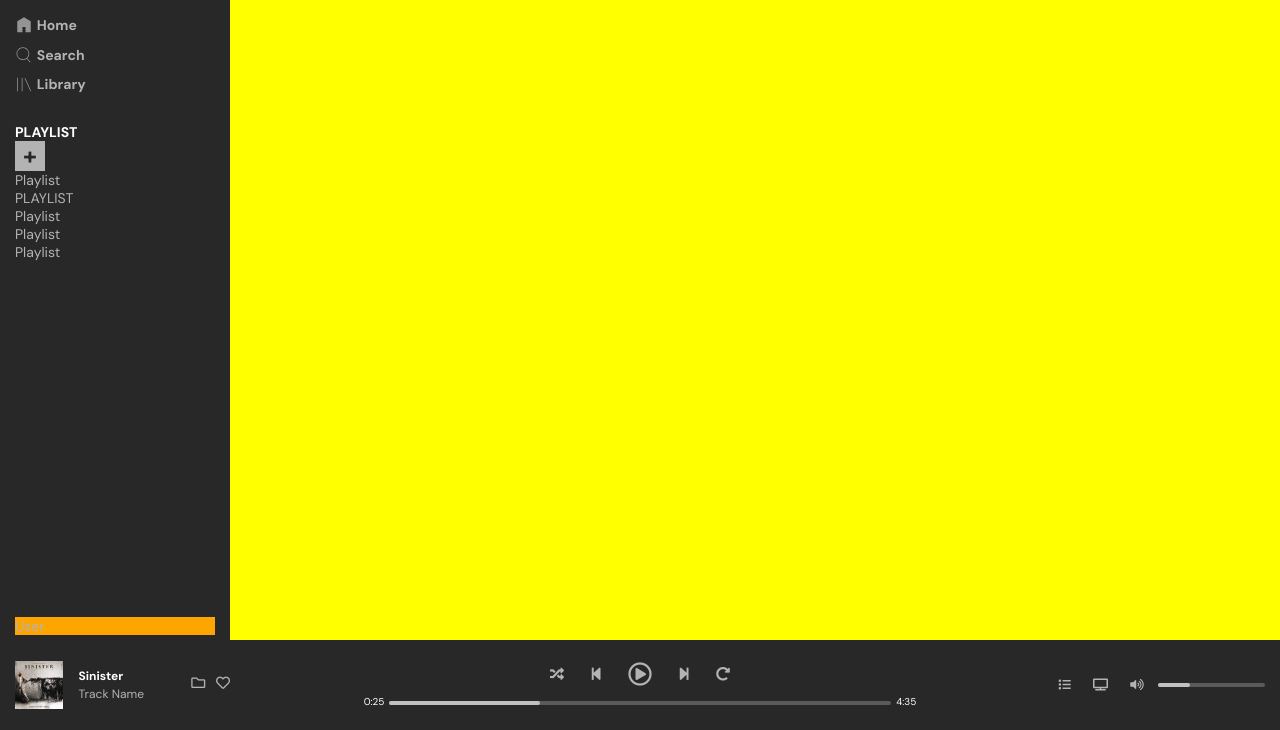
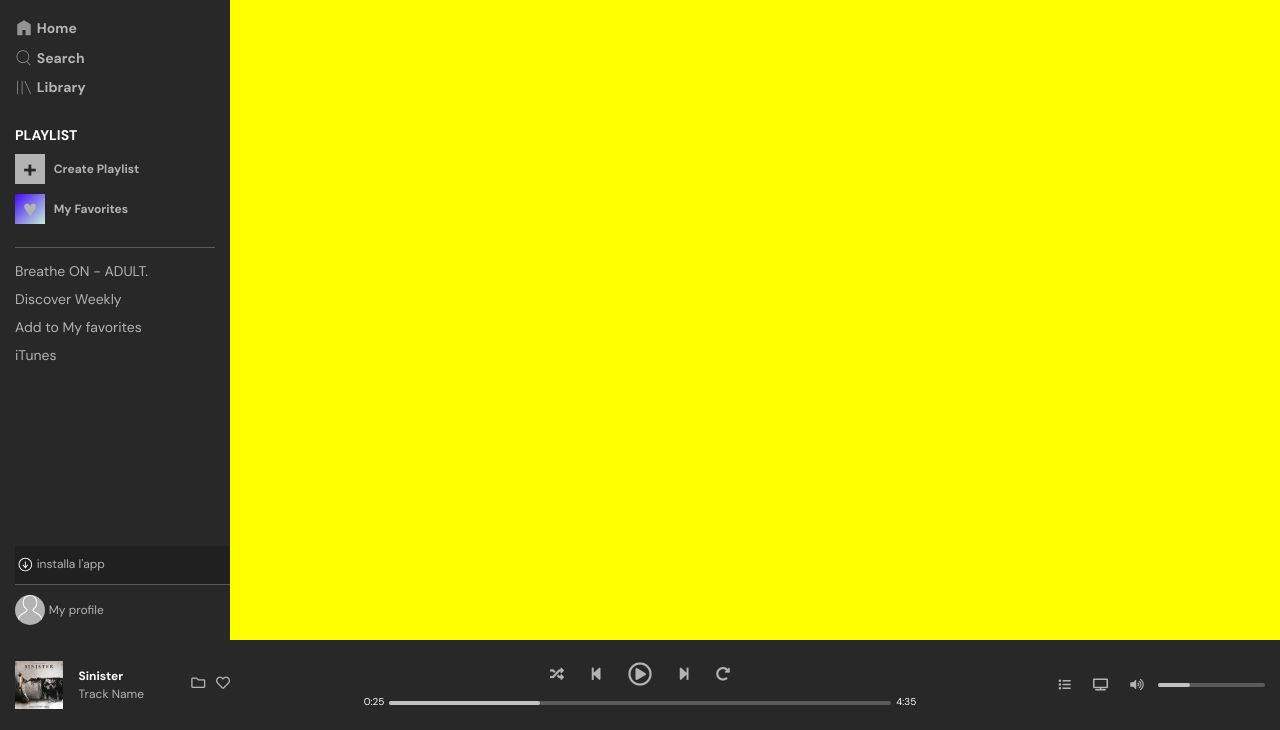
Before and after one commit to malimbo88/html-css-spotifyweb, a plain HTML site: page index.html in a window 1280 px wide. Shown: the part 70-800 px from the top of the page. Drawn offline with Linux system fonts and the light colour scheme.

Commit message:
Giovedí fine

```diff
--- a/css/style.css
+++ b/css/style.css
@@ -16,6 +16,14 @@ a {
   color: inherit;
 }
 
+hr {
+  display: block;
+  padding: 0px;
+  margin: 0px;
+  border-style: none;
+  border-width: 0px;
+}
+
 /* GENERAL */
 body {
   font-family: 'DM Sans', sans-serif;
@@ -24,7 +32,7 @@ body {
 .main_wrapper {
   height: 100vh;
   width: 100%;
-  min-width: 500px;
+  overflow: hidden;
 }
 
 .main_wrapper > * {
@@ -45,6 +53,29 @@ body {
 
 .empty > * {
   display: none;
+}
+
+/* scroll Bar */
+/* width */
+::-webkit-scrollbar {
+  width: 15px;
+}
+
+/* Track */
+::-webkit-scrollbar-track {
+  background-color: rgba(0, 0, 0, 0.1);
+
+}
+
+/* Handle */
+::-webkit-scrollbar-thumb {
+  background: #505050;
+
+}
+
+/* Handle on hover */
+::-webkit-scrollbar-thumb:hover {
+  background: #b30000;
 }
 
 /** MAIN **/
@@ -111,11 +142,10 @@ nav.nav_macro_area {
 
 nav.nav_macro_area > .container_flex {
   flex-direction: column;
-  padding: 5px 15px;
+  padding: 5px 0px 5px 15px;
 }
 
 nav.nav_macro_area > .container_flex > * {
-  height: auto;
   flex-shrink: 0;
 }
 
@@ -158,14 +188,90 @@ padding: 30px 0px;
 
 /* playlist */
 .playlist {
-  height: 30%;
+  height: 55%;
   flex-grow: 1;
   overflow-y: auto;
 }
 
+.playlist li {
+  padding-bottom: 10px;
+}
+
+.playlist h3 {
+  padding-bottom: 10px;
+}
+
+.add_playlist > li a > * {
+  display: inline-block;
+  vertical-align: middle;
+  text-transform: capitalize;
+  font-weight: bold;
+  margin-right: 5px;
+}
+
+.add_playlist {
+  padding-right: 15px;
+}
+.playlist hr {
+  height: 1px;
+  display: inline-block;
+  background-color: #5a5a5a;
+  text-align: right;
+  width: 200px;
+}
+
+.saved_playlist {
+  padding-top: 10px;
+}
+
+.square_btn.favorite_songs {
+  background: linear-gradient(135deg,#450af5,#c4efd9);
+}
+
+.square_btn.favorite_songs > * {
+  color: #B3B3B3;
+}
+
 /* user_band */
-.user_band {
-  background-color: orange;
+.app_install {
+  background-color: rgba(0, 0, 0, 0.2);
+}
+
+.app_install a > * {
+  vertical-align: top;
+}
+
+.user_band li {
+  padding: 10px 0px;
+}
+
+.user_band li:first-child {
+  border-bottom: 1px solid #5a5a5a;
+}
+
+.user_band li a > *{
+  display: inline-block;
+}
+
+.user_band li.app_install a > img {
+  width: 18px;
+}
+
+.profile_frame > img {
+  height: 90%;
+}
+
+.account_profile a > * {
+  vertical-align: middle;
+}
+
+.profile_frame {
+  border-radius: 50%;
+  width: 30px;
+  height: 30px;
+  background-color: #B3B3B3;
+  text-align: center;
+  overflow: hidden;
 }
 
 /* Scroll MACRO area */
--- a/index.html
+++ b/index.html
@@ -63,25 +63,53 @@
                     <div class="square_btn">
                       <span>+</span>
                     </div>
+                    <span>create playlist</span>
                   </a>
                 </li>
-                <li>Playlist</li>
+                <li>
+                  <a href="#" target="_blank">
+                    <div class="square_btn favorite_songs">
+                      <span>&hearts;</span>
+                    </div>
+                    <span>my favorites</span>
+                  </a>
+                </li>
               </ul>
               <!-- end add playlist -->
-
+<hr>
               <!-- saved playlist -->
               <ul class="saved_playlist">
-                <li>PLAYLIST</li>
-                <li>Playlist</li>
-                <li>Playlist</li>
-                <li>Playlist</li>
+                <li>Breathe ON - ADULT.</li>
+                <li>Discover Weekly</li>
+                <li>Add to My favorites</li>
+                <li>iTunes</li>
               </ul>
               <!-- saved playlist -->
 
             </div>
             <!-- end playlist -->
 
-            <div class="user_band">User</div>
+            <!-- user band -->
+            <div class="user_band">
+              <ul>
+                <li class="app_install">
+                  <a href="#" target="_blank">
+                    <img src="img/download.svg" alt="Download">
+                    <span>installa l'app</span>
+                  </a>
+                </li>
+                <li class="account_profile">
+                  <a href="#" target="_blank">
+                    <div class="profile_frame">
+                      <img src="img/profile.svg" alt="Download">
+                    </div>
+                    <span>My profile</span>
+                  </a>
+                </li>
+              </ul>
+            </div>
+            <!-- user band -->
+
           </div>
         </nav>
         <!-- end Navigation -->
```
